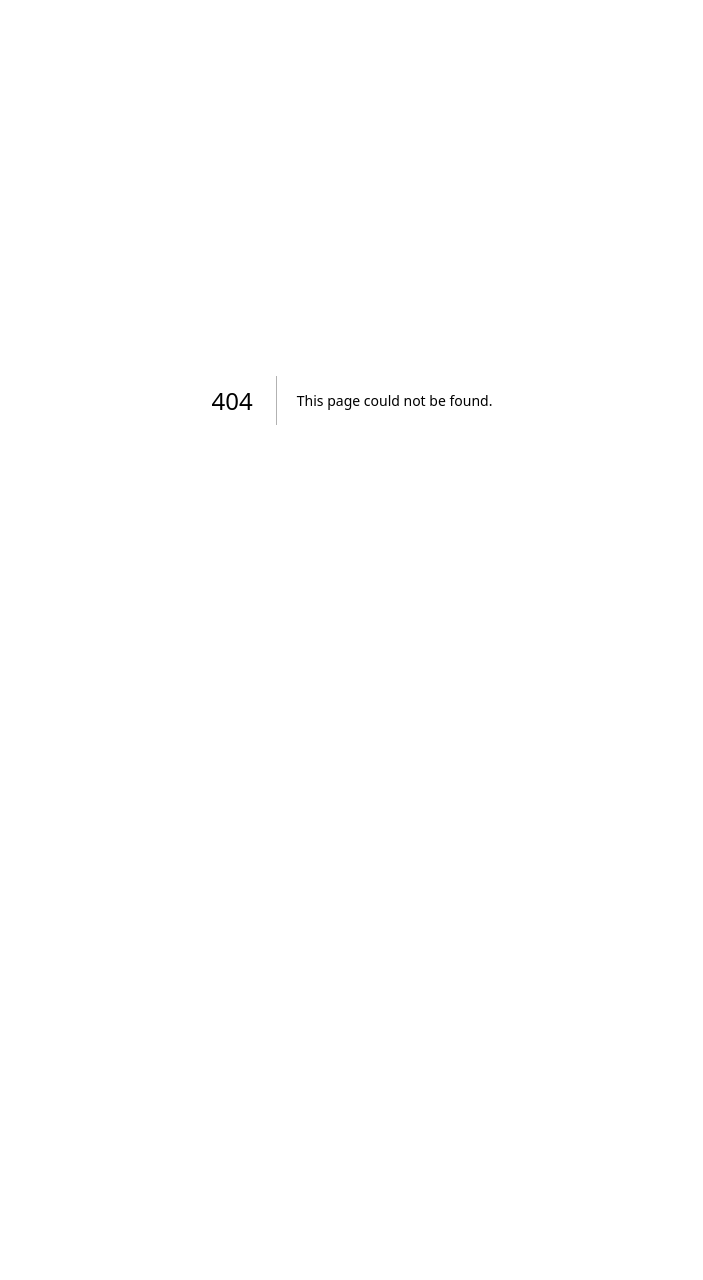
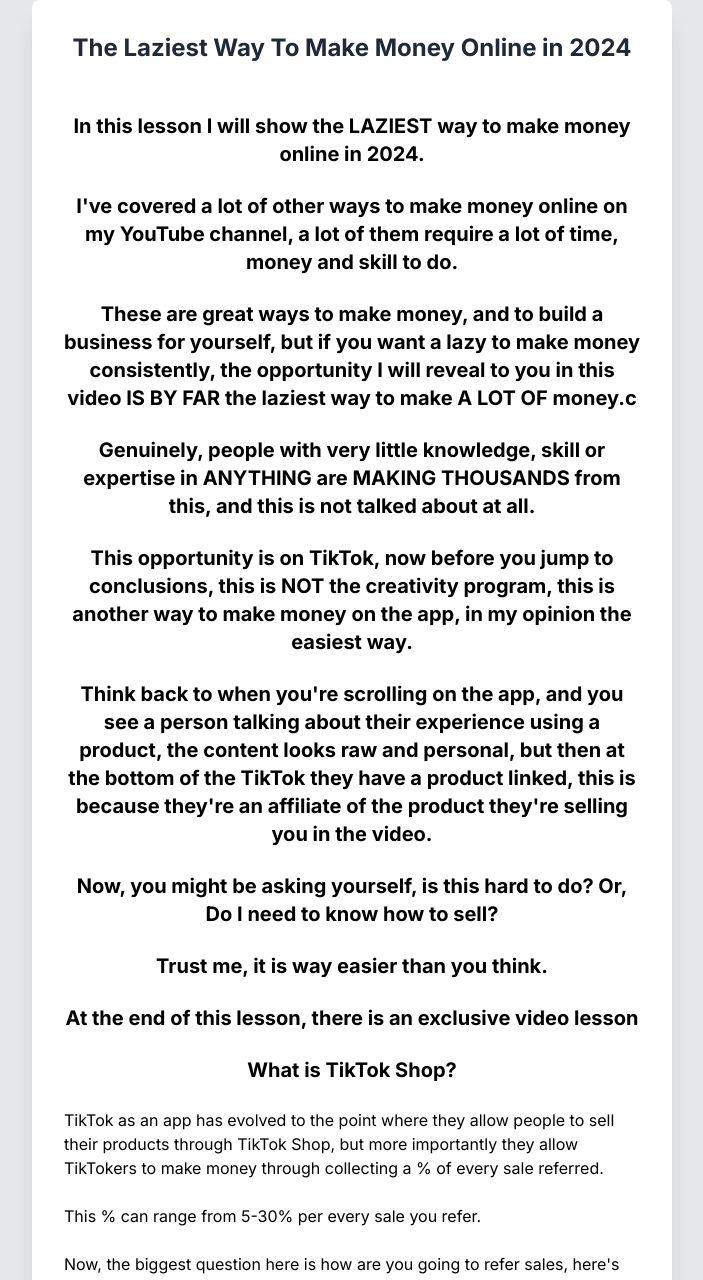
Before and after one commit to theqasim/WW, a Next.js app: page /lessons/laziestwaytomakemoneyonline2024 in a window 1280 px wide. Before the commit this address had no page. Shown: the top 1280 px of the page, without its empty margins (288-991 px from the left). Before the commit the page ends 800 px from the top, so only its background shows below. Built offline with nearby package versions, Linux system fonts and the light colour scheme.

Commit message:
new written + video lesson

```diff
--- /dev/null
+++ b/src/app/lessons/laziestwaytomakemoneyonline2024/page.tsx
@@ -0,0 +1,179 @@
+"use client";
+
+import React from "react";
+import Link from "next/link";
+import YouTube from "react-youtube";
+import { useEffect, useRef } from "react";
+import Backtolessons from "@/components/backtolessons";
+
+const VideoBlog: React.FC = () => {
+  const opts = {
+    height: "390",
+    width: "640",
+    playerVars: {
+      autoplay: 1,
+    },
+  };
+
+  const onReady = (event: { target: { pauseVideo: () => void } }) => {
+    event.target.pauseVideo();
+  };
+
+  return (
+    <div className="min-h-screen bg-gray-200 flex items-center justify-center">
+      <div className="bg-white p-8 rounded-lg shadow-xl w-4/5 md:w-2/3 lg:w-1/2 space-y-6">
+        <h1 className="text-2xl font-bold mb-4 text-center text-gray-800">
+          The Laziest Way To Make Money Online in 2024{" "}
+        </h1>
+        <div className="flex justify-center">
+          <YouTube videoId="N5_x1olKD8s" opts={opts} onReady={onReady} />
+        </div>
+        <h2 className="text-xl font-bold text-center">
+          In this lesson I will show the LAZIEST way to make money online in
+          2024.
+        </h2>
+        <h2 className="text-xl font-bold text-center">
+          I&apos;ve covered a lot of other ways to make money online on my
+          YouTube channel, a lot of them require a lot of time, money and skill
+          to do.
+        </h2>
+        <h2 className="text-xl font-bold text-center">
+          These are great ways to make money, and to build a business for
+          yourself, but if you want a lazy to make money consistently, the
+          opportunity I will reveal to you in this video IS BY FAR the laziest
+          way to make A LOT OF money.c
+        </h2>
+        <h2 className="text-xl font-bold text-center">
+          Genuinely, people with very little knowledge, skill or expertise in
+          ANYTHING are MAKING THOUSANDS from this, and this is not talked about
+          at all.
+        </h2>
+        <h2 className="text-xl font-bold text-center">
+          This opportunity is on TikTok, now before you jump to conclusions,
+          this is NOT the creativity program, this is another way to make money
+          on the app, in my opinion the easiest way.
+        </h2>
+        <h2 className="text-xl font-bold text-center">
+          Think back to when you&apos;re scrolling on the app, and you see a
+          person talking about their experience using a product, the content
+          looks raw and personal, but then at the bottom of the TikTok they have
+          a product linked, this is because they&apos;re an affiliate of the
+          product they&apos;re selling you in the video.
+        </h2>
+        <h2 className="text-xl font-bold text-center">
+          Now, you might be asking yourself, is this hard to do? Or, Do I need
+          to know how to sell?
+        </h2>
+        <h2 className="text-xl font-bold text-center">
+          Trust me, it is way easier than you think.
+        </h2>
+        <h2 className="text-xl font-bold text-center">
+          At the end of this lesson, there is an exclusive video lesson
+        </h2>
+        <h2 className="text-xl font-bold text-center">What is TikTok Shop?</h2>
+        <p>
+          TikTok as an app has evolved to the point where they allow people to
+          sell their products through TikTok Shop, but more importantly they
+          allow TikTokers to make money through collecting a % of every sale
+          referred.
+        </p>
+        <p>This % can range from 5-30% per every sale you refer.</p>
+        <p>
+          Now, the biggest question here is how are you going to refer sales,
+          here&apos;s the best part, you&apos;re not going to sell the audience
+          directly, you&apos;re going to create super easy content about the
+          product and allow the sales to come organically.
+        </p>
+        <p>
+          <a
+            className="text-blue-500"
+            href="https://www.tiktok.com/@nomiresotenamoras/video/7309096325818158369?q=tongue%20scraper&t=1705621166784"
+          >
+            Here
+          </a>
+          is a great example
+        </p>
+        <p>
+          This product the tongue scraper is super popular at the moment and you
+          can see in the video there was no selling, there was no “guys you need
+          to buy this right now whilst stock lasts”, it was just him sharing his
+          experience and linking the product to the TikTok.
+        </p>
+        <p>
+          And if you&apos;re still not convinced this is the way to sell on
+          TikTok, this video got over 11 MILLION views, the reason why it did is
+          because people are watching the entire video as it is not salesy, and
+          I can guarantee he made THOUSANDS from affiliate commissions just from
+          this 1 video alone.
+        </p>
+        <p>
+          The key takeaway is his raw experience is doing the selling, not him
+          pitching the product.
+        </p>
+        <h2 className="text-xl font-bold text-center">
+          How can you do it yourself?
+        </h2>
+        <p>
+          Now that you can see this is very easy to do, I am going to show you
+          how to do it yourself.
+        </p>
+        <p>
+          Super simple, make a TikTok account and brand it as your own account.
+        </p>
+        <p>
+          Now you have to make point and shoot content from your phone
+          that&apos;s easy to film about the products on the TikTok shop.
+        </p>
+        <p>
+          A great example is the tongue scraper, and here is the best framework
+          for your content to ensure it goes viral.
+        </p>
+        <p>
+          You highlight the proposed benefit of the product, you use the product
+          and highlight the benefit being actualized, and offer a lively
+          reaction.
+        </p>
+        <p>
+          This is the literal blueprint of how these random creators are
+          bringing in millions of views and these videos take them 5 minutes to
+          film.
+        </p>
+        <p>
+          Do 1 of these a day for a month, you spend 150 minutes making low
+          effort content, bringing in THOUSANDS for literally 2.5hrs of work.
+        </p>
+        <p>
+          If you&apos;re not convinced you can make your content go viral, here
+          is my TikTok page where I can easily bring in THOUSANDS of views on a
+          daily basis with low effort content, if I can do it, and random
+          everyday people can do it, so can you.
+        </p>
+        <p>
+          To help you out, I recorded a video breaking down one of these peoples
+          pages, how they&apos;re structuring their content when promoting
+          products, and how you can copy their strategy to bring in a lot of
+          money.
+        </p>
+        <h2 className="text-xl font-bold text-center">
+          There is a video resource with this lesson, click{" "}
+          <a
+            className="text-blue-500"
+            href="/videos/laziestwaytomakemoneyonline2024"
+          >
+            here
+          </a>{" "}
+          to watch me breakdown a creators entire traffic funnel spanning across
+          different platforms, different types of content that all leads to them
+          making $300k+ a month. Importantly, how you can copy their strategy
+          too.
+        </h2>
+        <div className="text-gray-700 space-y-4">
+          <p>With that being said, I wish you the best of luck 🤝</p>
+        </div>
+        <Backtolessons />
+      </div>
+    </div>
+  );
+};
+
+export default VideoBlog;
--- /dev/null
+++ b/src/app/videos/laziestwaytomakemoneyonline2024/page.tsx
@@ -0,0 +1,32 @@
+import React from "react";
+import Backtolessons from "@/components/backtolessons";
+
+const VideoBlog: React.FC = () => {
+  return (
+    <div className="min-h-screen bg-gray-200 flex items-center justify-center">
+      <div className="bg-white p-8 rounded-lg shadow-xl w-4/5 md:w-2/3 lg:w-1/2 space-y-6">
+        <h1 className="text-2xl font-bold mb-4 text-center text-gray-800">
+          The Laziest Way To Make Money Online In 2024 Video Resource{" "}
+        </h1>
+        <p>
+          I breakdown the strategy of a creator on TikTok that has made
+          thousands using the stratedgy I cover in the YouTube video.
+        </p>
+        <div className="relative pt-[56.25%] w-full">
+          <iframe
+            src="https://www.loom.com/embed/4f553d6ad13d494f87af4f4662ea2c2a?sid=75fa413c-ff33-4950-b8c1-a0de0d948b83"
+            allowFullScreen
+            className="absolute top-0 left-0 w-full h-full"
+          ></iframe>
+        </div>
+
+        <div className="text-gray-700 space-y-4">
+          <p>With that being said, I wish you the best of luck 🤝</p>
+        </div>
+        <Backtolessons />
+      </div>
+    </div>
+  );
+};
+
+export default VideoBlog;
--- a/src/components/lessonsarchive.tsx
+++ b/src/components/lessonsarchive.tsx
@@ -4,6 +4,14 @@
 import Link from "next/link";
 
 const lessonsData = [
+  {
+    id: 1,
+    title: "The Laziest Way To Make Money Online In 2024",
+    description:
+      "I am not exaggerating when I say this, this is the easiest way to make money that I've found online. Never covered this before and regular people are making THOUSANDS doing this.",
+    imageUrl: "/resources/100ahour.jpg",
+    link: "/lessons/laziestwaytomakemoneyonline2024",
+  },
   {
     id: 1,
     title: "The Best TikTok Niche in 2024",
--- a/src/components/videosarchive.tsx
+++ b/src/components/videosarchive.tsx
@@ -6,6 +6,14 @@
 const videosData = [
   {
     id: 1,
+    title: "The Laziest Way To Make Money Online In 2024",
+    description:
+      "I am not exaggerating when I say this, this is the easiest way to make money that I've found online. Never covered this before and regular people are making THOUSANDS doing this.",
+    imageUrl: "/resources/100ahour.jpg",
+    link: "/videos/laziestwaytomakemoneyonline2024",
+  },
+  {
+    id: 2,
     title: "The Best TikTok Niche in 2024",
     description:
       "The average person is making THOUSANDS of $ through the TikTok Creativity Program. I will show you the best niche and how to create the content for the best performance.",
@@ -13,7 +21,7 @@
     link: "/videos/besttiktokniche2024",
   },
   {
-    id: 2,
+    id: 3,
     title: "If I Was A Teen With $0 in 2024, I'd Do THIS..",
     description:
       "Are you in your teen years with no money, but you want to make money online? Trust me, I've been there, looking at the lavish lifestyles people live online and wishing that was you. Good news, it can be.",
@@ -21,7 +29,7 @@
     link: "/videos/bestwaytomakemoneyonline2024",
   },
   {
-    id: 3,
+    id: 4,
     title: "Best Way To Make Money Online In 2024",
     description:
       "We are approaching 2024, it's time to actually achieve your goal of making money online. I've done this for YEARS, and I have created the easiest model for you to follow to make money online easily. ",
--- a/src/middleware.ts
+++ b/src/middleware.ts
@@ -19,5 +19,7 @@
     "/videos/teenwith$0in2024",
     "/lessons/besttiktokniche2024",
     "/videos/besttiktokniche2024",
+    "/lessons/laziestwaytomakemoneyonline2024",
+    "/videos/laziestwaytomakemoneyonline2024",
   ],
 };
```
Also changed, not shown: public/resources/100ahour.jpg (added).
